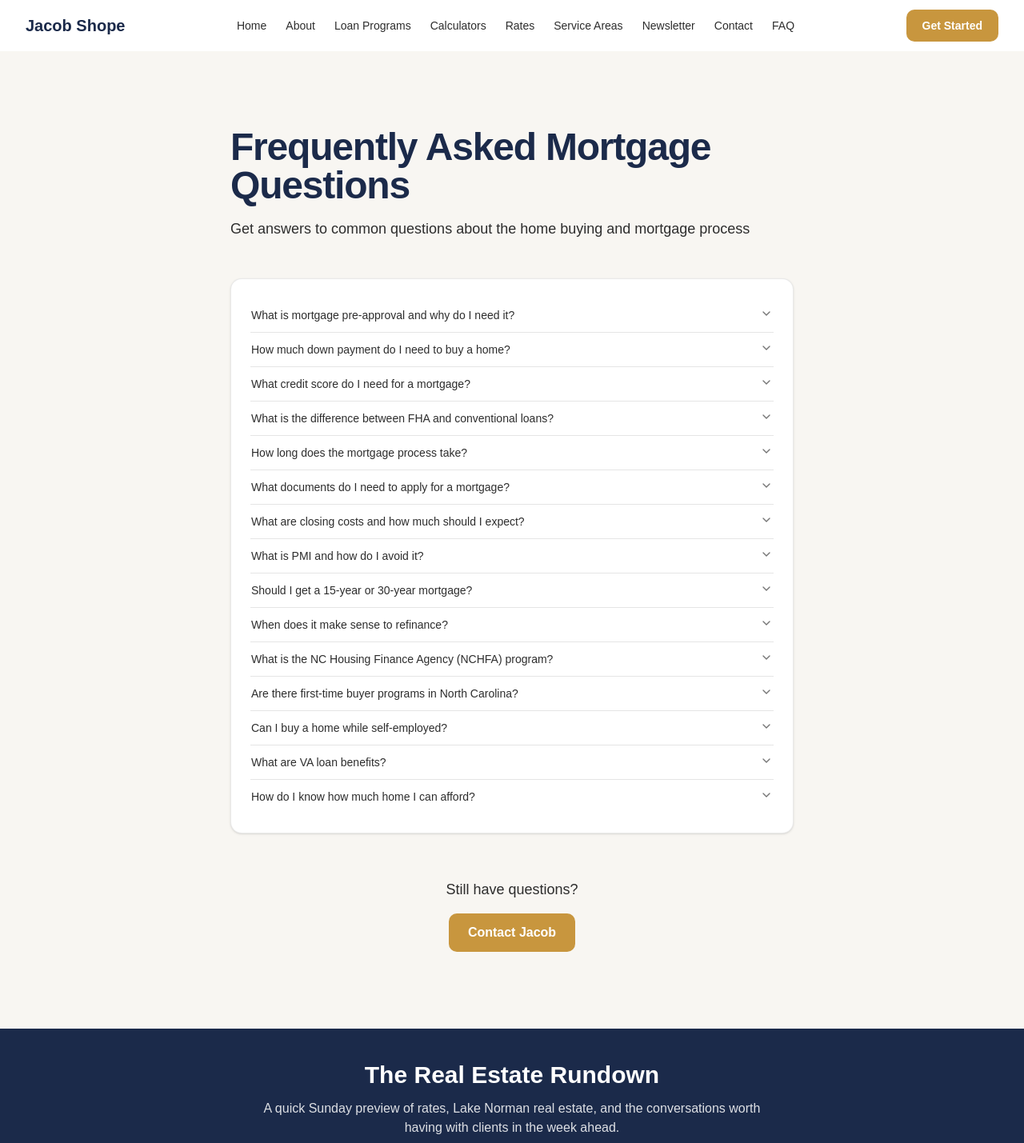
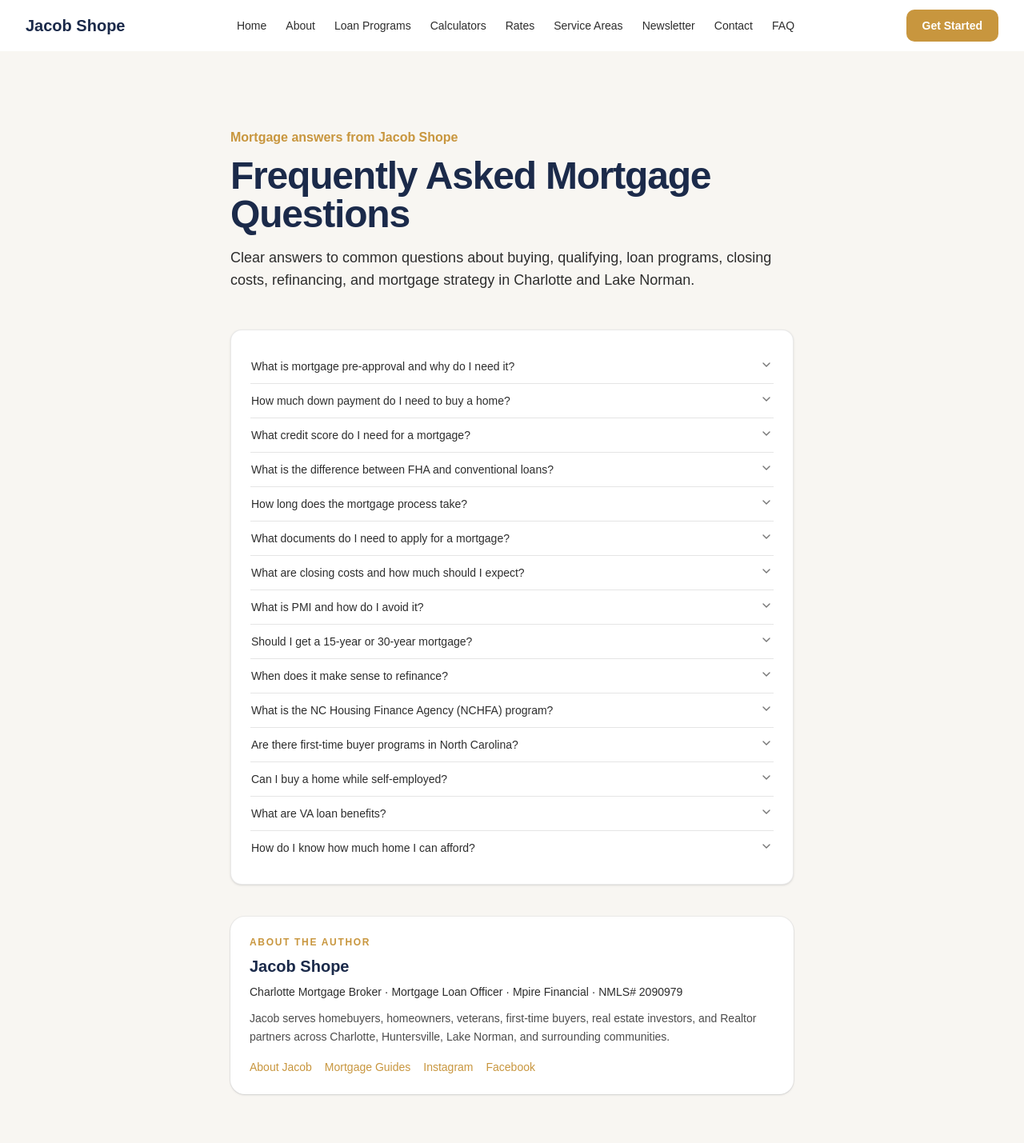
Before and after one commit to JLshope12/jacob-shope-mortgage, a Next.js app: page /faq in a window 1280 px wide. Shown: the top 1429 px of the page at 80% size. Built offline with nearby package versions, Linux system fonts and the light colour scheme.

Commit message:
Add Jacob Shope authorship to mortgage FAQ

```diff
--- a/app/faq/page.tsx
+++ b/app/faq/page.tsx
@@ -1,11 +1,12 @@
 import Link from "next/link";
 import { FAQ_ITEMS } from "@/data/faq";
 import { FAQAccordion } from "@/components/faq/FAQAccordion";
+import { AuthorBox } from "@/components/seo/AuthorBox";
 
 export const metadata = {
   title: "Mortgage FAQ | Common Questions Answered | Jacob Shope",
   description:
-    "Answers to the most common mortgage questions. Learn about pre-approval, down payments, credit scores, FHA vs Conventional, closing costs, and more.",
+    "Answers to common mortgage questions from Jacob Shope, Charlotte mortgage broker and Mortgage Loan Officer with Mpire Financial, NMLS# 2090979.",
   alternates: { canonical: "/faq" },
 };
 
@@ -13,6 +14,10 @@ function buildFAQPageSchema() {
   return {
     "@context": "https://schema.org",
     "@type": "FAQPage",
+    "@id": "https://jacobshopemortgage.com/faq#faq",
+    url: "https://jacobshopemortgage.com/faq",
+    author: { "@id": "https://jacobshopemortgage.com/#jacob-shope" },
+    publisher: { "@id": "https://jacobshopemortgage.com/#mpire-financial" },
     mainEntity: FAQ_ITEMS.map((item) => ({
       "@type": "Question",
       name: item.question,
@@ -34,27 +39,30 @@ export default function FAQPage() {
         dangerouslySetInnerHTML={{ __html: JSON.stringify(schema) }}
       />
       <div className="mx-auto max-w-3xl px-4 md:px-6 lg:px-8">
-        <h1 className="text-3xl font-bold tracking-tight text-navy md:text-4xl lg:text-5xl">
+        <p className="font-semibold text-gold">Mortgage answers from Jacob Shope</p>
+        <h1 className="mt-3 text-3xl font-bold tracking-tight text-navy md:text-4xl lg:text-5xl">
           Frequently Asked Mortgage Questions
         </h1>
         <p className="mt-4 text-lg text-charcoal">
-          Get answers to common questions about the home buying and mortgage
-          process
+          Clear answers to common questions about buying, qualifying, loan programs, closing costs,
+          refinancing, and mortgage strategy in Charlotte and Lake Norman.
         </p>
 
         <div className="mt-12 rounded-xl border border-charcoal/10 bg-white p-4 shadow-sm md:p-6">
           <FAQAccordion items={FAQ_ITEMS} />
         </div>
 
+        <div className="mt-10">
+          <AuthorBox />
+        </div>
+
         <section className="mt-14 text-center">
-          <p className="text-lg font-medium text-charcoal">
-            Still have questions?
-          </p>
+          <p className="text-lg font-medium text-charcoal">Still have questions?</p>
           <Link
             href="/contact"
             className="mt-4 inline-flex rounded-lg bg-gold px-6 py-3 font-semibold text-white transition-colors hover:bg-gold/90"
           >
-            Contact Jacob
+            Ask Jacob
           </Link>
         </section>
       </div>
```
